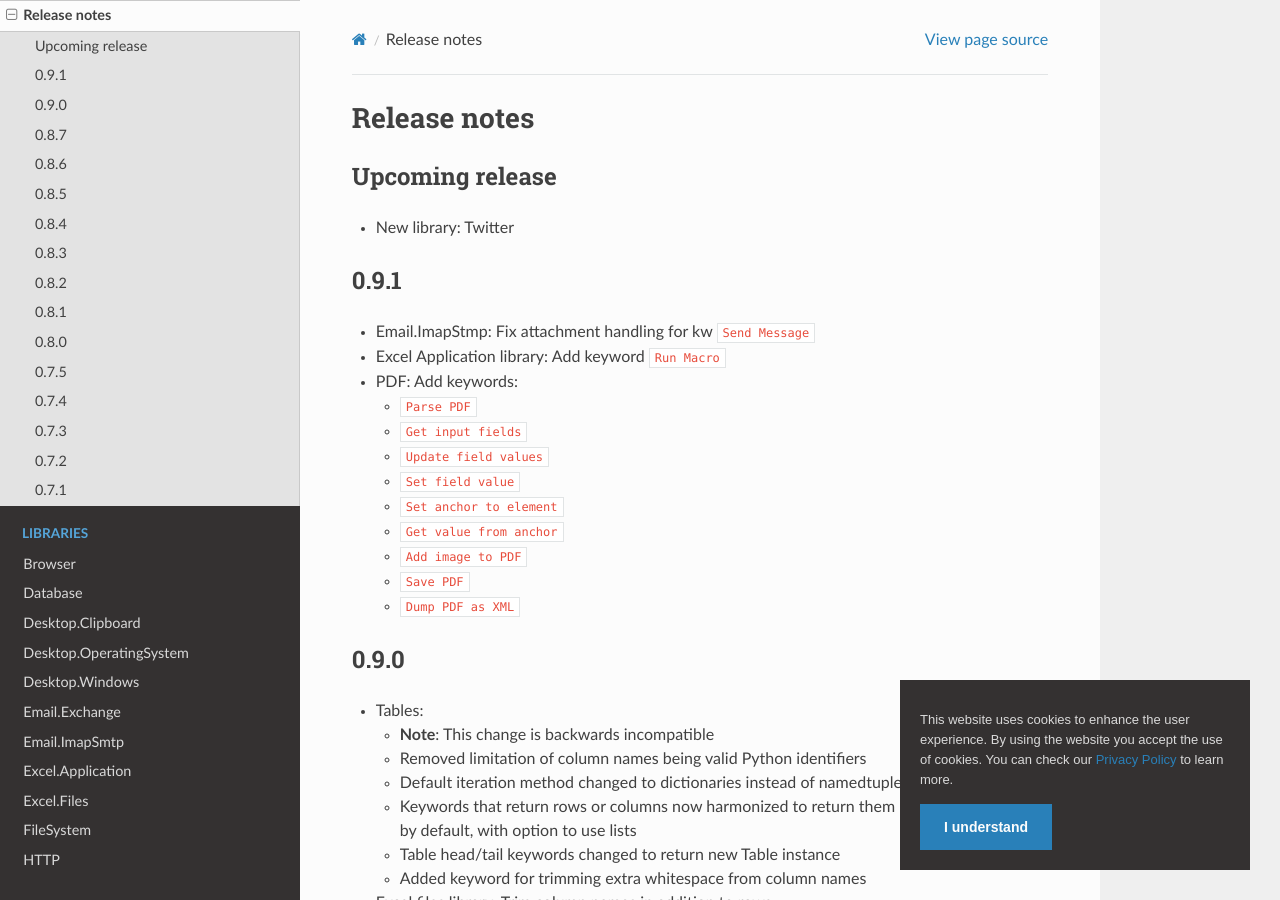
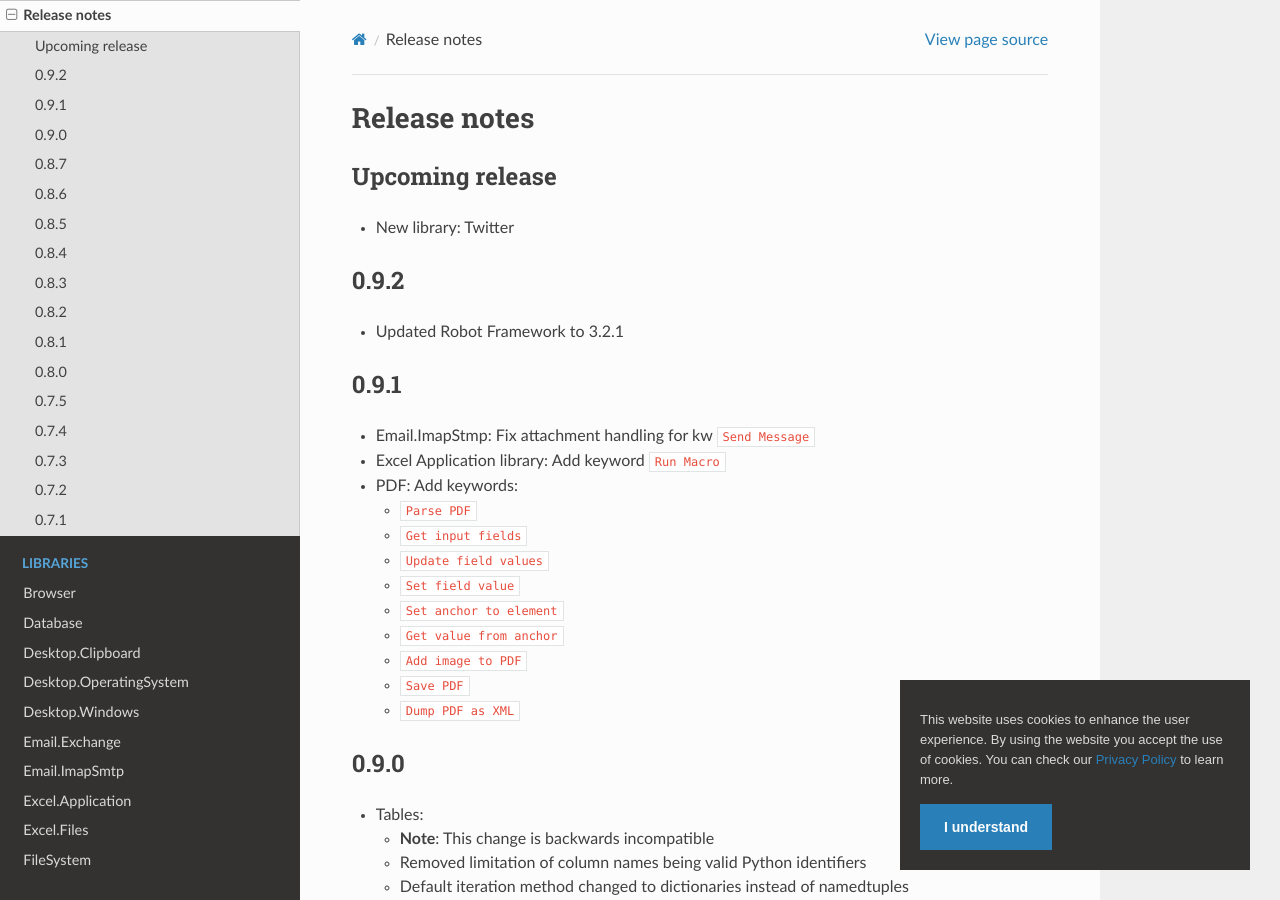
Before and after one commit to coderprovider/Framework-RPA, a Sphinx documentation site: the page built from docs/source/releasenotes.rst, in a window 1280 px wide and 900 px high. Built offline with Sphinx 7.4.7 and the Read the Docs theme 2.0.0, drawn with Linux system fonts in a browser that asks for light colours; pages that are not in the unit, such as notebooks, are missing from menus.

Commit message:
release: 0.9.2

```diff
--- a/docs/source/releasenotes.rst
+++ b/docs/source/releasenotes.rst
@@ -5,6 +5,12 @@ Upcoming release
 ----------------
 
 - New library: Twitter
+
+0.9.2
+-----
+
+- Updated Robot Framework to 3.2.1
+
 
 0.9.1
 -----
--- a/pyproject.toml
+++ b/pyproject.toml
@@ -1,6 +1,6 @@
 [tool.poetry]
 name = "rpa-framework"
-version = "0.9.1"
+version = "0.9.2"
 description = "A collection of tools and libraries for RPA"
 authors = [
 	"RPA Framework <rpafw@robocorp.com>",
```
